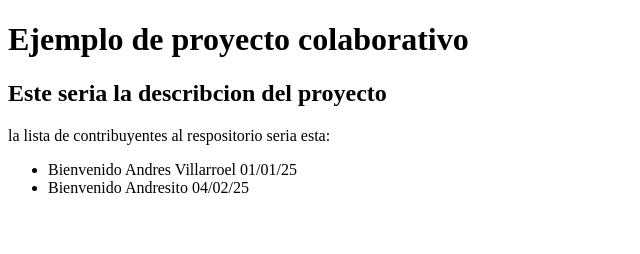
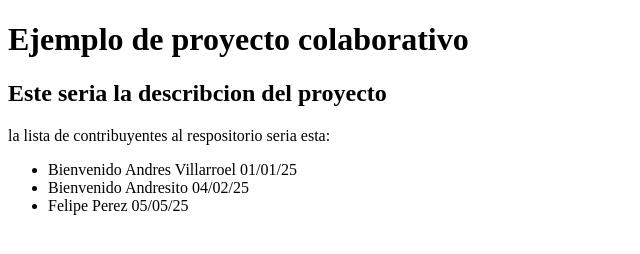
Before and after one commit to jand0513/proyecto1-copy, a plain HTML site: page index.html in a window 1280 px wide. Shown: the whole page, without its empty margins (0-640 px from the left). Drawn offline with Linux system fonts and the light colour scheme.

Commit message:
anadiendo otro colaborador

```diff
--- a/index.html
+++ b/index.html
@@ -13,6 +13,7 @@
         <ul>
             <li>Bienvenido Andres Villarroel 01/01/25</li>
             <li>Bienvenido Andresito 04/02/25</li>
+            <li>Felipe Perez 05/05/25</li>
         </ul>
     </header>
 
```
